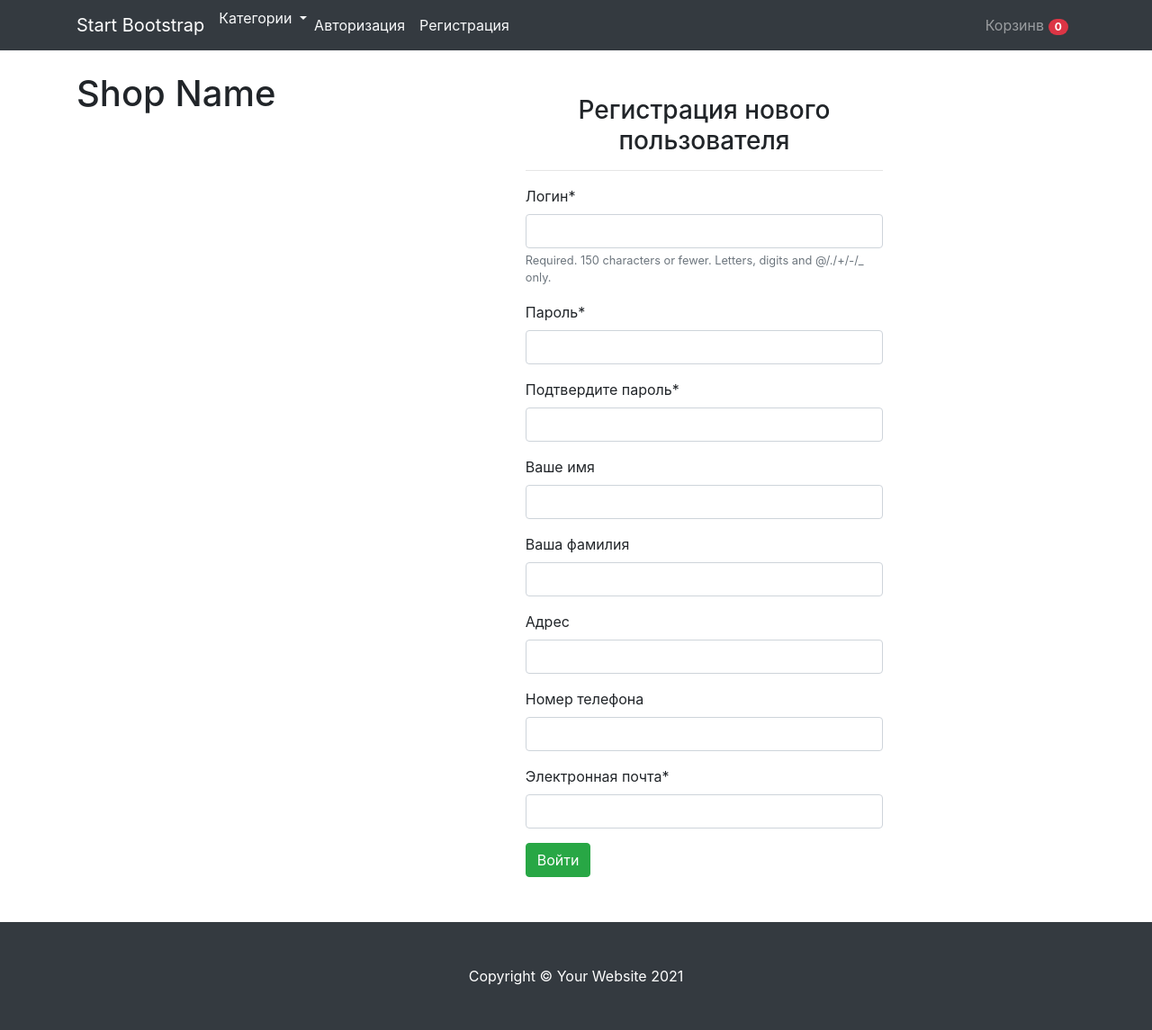
After one commit to Jecka1991/Django_Shop, a Django app: page /registration/ in a window 1280 px wide. The commit adds this page. Shown: the whole page at 90% size. Run offline with Django 3.2, Linux system fonts and the light colour scheme; data comes from the database, SQL or seed files in the repository; data that the repository does not hold is empty; some libraries are stand-ins or nearby versions.

Commit message:
User registration

```diff
--- a/shop/mainapp/forms.py
+++ b/shop/mainapp/forms.py
@@ -42,3 +42,46 @@ class LoginForm(forms.ModelForm):
     class Meta:
         model = User
         fields = ['username', 'password']
+
+
+class RegistrationForm(forms.ModelForm):
+
+    confirm_password = forms.CharField(widget=forms.PasswordInput)
+    password = forms.CharField(widget=forms.PasswordInput)
+    phone = forms.CharField(required=False)
+    address = forms.CharField(required=False)
+    email = forms.EmailField(required=True)
+
+    def __init__(self, *args, **kwargs):
+        super().__init__(*args, **kwargs)
+        self.fields['username'].label = 'Логин'
+        self.fields['password'].label = 'Пароль'
+        self.fields['confirm_password'].label = 'Подтвердите пароль'
+        self.fields['phone'].label = 'Номер телефона'
+        self.fields['first_name'].label = 'Ваше имя'
+        self.fields['last_name'].label = 'Ваша фамилия'
+        self.fields['address'].label = 'Адрес'
+        self.fields['email'].label = 'Электронная почта'
+
+    def clean_email(self):
+        email = self.cleaned_data['email']
+        if User.objects.filter(email=email).exists():
+            raise forms.ValidationError(f'Данный почтовый адрес уже зарегистрирован в системе')
+        return email
+
+    def clean_username(self):
+        username = self.cleaned_data['username']
+        if User.objects.filter(username=username).exists():
+            raise forms.ValidationError(f'Имя {username} занято!')
+        return username
+
+    def clean(self):
+        password = self.cleaned_data['password']
+        confirm_password = self.cleaned_data['confirm_password']
+        if password != confirm_password:
+            raise forms.ValidationError('Пароли не совпадают')
+        return self.cleaned_data
+
+    class Meta:
+        model = User
+        fields = ['username', 'password', 'confirm_password', 'first_name', 'last_name', 'address', 'phone', 'email']
--- a/shop/mainapp/templates/base.html
+++ b/shop/mainapp/templates/base.html
@@ -21,8 +21,7 @@
                     <ul class="navbar-nav">
                        <li class="nav-item dropdown">
                            <a class="navbar-link text-light dropdown-toggle" href="#" id="navbarDropdownMenuLink" role="button" data-toggle="dropdown"
-                              aria-haspopup="true" aria-expanded="false">
-                               Категории
+                              aria-haspopup="true" aria-expanded="false">Категории
                            </a>
                            <div class="dropdown-menu" aria-labelledby="navbarDropdownMenuLink">
                                {% for category in categories %}
@@ -35,12 +34,12 @@
                             <a class="nav-link text-light" href="{% url 'login' %}">Авторизация</a>
                         </li>
                         <li>
-                            <a class="nav-link text-light" href="#">Регистрация</a>
+                            <a class="nav-link text-light" href="{% url 'registration' %}">Регистрация</a>
                         </li>
                     {% endif %}
                         <li class="nav-item">
                             {% if request.user.is_authenticated %} <span class="navbar text text-light">Здравствуйте, <span class="badge badge-danger">
-                            <a style="text-decoration: none; font-size: 14px; color:white;" href="#">{{ request.user.username }}</a></span></span>{% endif %}
+                            <a style="text-decoration: none; font-size: 14px; color:white;" href="#">{{ request.user.username }}</a></span></span> | <a href="{% url 'logout' %}">Выйти</a> {% endif %}
 
                         </li>
                     </ul>
--- /dev/null
+++ b/shop/mainapp/templates/registration.html
@@ -0,0 +1,16 @@
+{% extends 'base.html' %}
+{% load crispy_forms_tags %}
+{% block content %}
+<div class="row" style="margin-bottom: 50px; margin-top: 50px">
+    <div class="col-md-6 offset-md-3">
+        <h3 class="text-center">Регистрация нового пользователя</h3>
+        <hr>
+        <form action="" method="POST">
+            {% csrf_token %}
+            {{ form|crispy }}
+            <input type="submit" class="btn btn-success" value="Войти">
+        </form>
+    </div>
+</div>
+
+{% endblock %}
--- a/shop/mainapp/urls.py
+++ b/shop/mainapp/urls.py
@@ -1,4 +1,6 @@
 from django.urls import path
+from django.contrib.auth.views import LogoutView
+
 from .views import (
     BaseView,
     ProductDetailView,
@@ -10,6 +12,7 @@ from .views import (
     CheckoutView,
     MakeOrderView,
     LoginView,
+    RegistrationView,
 )
 
 
@@ -23,5 +26,7 @@ urlpatterns = [
     path('change-qty/<str:slug>/', ChangeQTYView.as_view(), name='change_qty'),
     path('checkout/', CheckoutView.as_view(), name='checkout'),
     path('make-order', MakeOrderView.as_view(), name='make_order'),
-    path('login/', LoginView.as_view(), name='login')
+    path('login/', LoginView.as_view(), name='login'),
+    path('logout/', LogoutView.as_view(next_page="/"), name='logout'),
+    path('registration/', RegistrationView.as_view(), name='registration')
 ]
--- a/shop/mainapp/views.py
+++ b/shop/mainapp/views.py
@@ -8,7 +8,7 @@ from django.views.generic import DetailView, View
 
 from .models import Category, Customer, Cart, CartProduct, Product
 from .mixins import CartMixin
-from .forms import OrderForm, LoginForm
+from .forms import OrderForm, LoginForm, RegistrationForm
 from .utils import recalc_cart
 
 
@@ -165,4 +165,36 @@ class LoginView(CartMixin, View):
             if user:
                 login(request, user)
                 return HttpResponseRedirect('/')
-        return render(request, 'login.html', {'form': form, 'cart': self.cart})
+        context = {'form': form, 'cart': self.cart}
+        return render(request, 'login.html', context)
+
+
+class RegistrationView(CartMixin, View):
+
+    def get(self, request, *args, **kwargs):
+        form = RegistrationForm(request.POST or None)
+        categories = Category.objects.all()
+        context = {'form': form, 'categories': categories, 'cart': self.cart}
+        return render(request, 'registration.html', context)
+
+    def post(self, request, *args, **kwargs):
+        form = RegistrationForm(request.POST or None)
+        if form.is_valid():
+            new_user = form.save(commit=False)
+            new_user.username = form.cleaned_data['username']
+            new_user.email = form.cleaned_data['email']
+            new_user.first_name = form.cleaned_data['first_name']
+            new_user.last_name = form.cleaned_data['last_name']
+            new_user.save()
+            new_user.set_password(form.cleaned_data['password'])
+            new_user.save()
+            Customer.objects.create(
+                user=new_user,
+                phone=form.cleaned_data['phone'],
+                address=form.cleaned_data['address']
+            )
+            user = authenticate(username=form.cleaned_data['username'], password=form.cleaned_data['password'])
+            login(request, user)
+            return HttpResponseRedirect('/')
+        context = {'form': form, 'cart': self.cart}
+        return render(request, 'registration.html', context)
```
